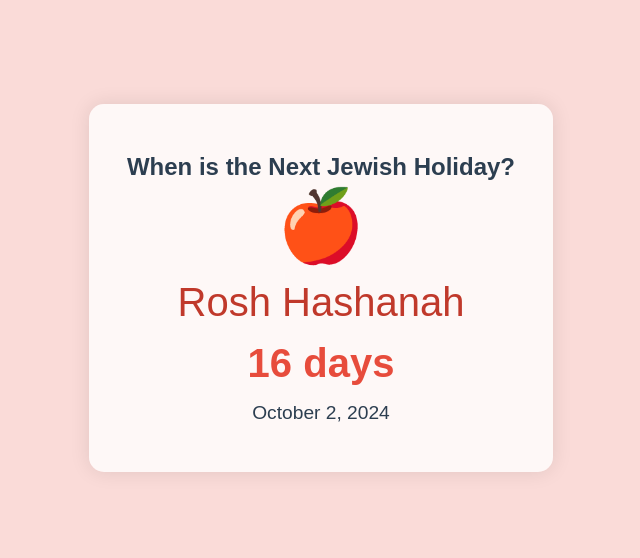
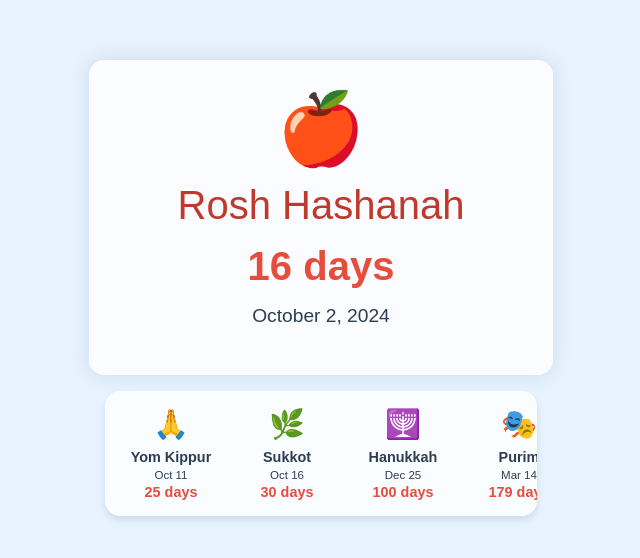
Before and after one commit to mankurtMankurt/jewish-holiday-countdown, a plain HTML site: page index.html in a window 1280 px wide. Shown: the part 112-670 px from the top of the page, without its empty margins (319-959 px from the left). Drawn offline with nearby package versions, Linux system fonts and the light colour scheme.

Commit message:
Update index.html
blue background, upcoming holidays

```diff
--- a/index.html
+++ b/index.html
@@ -16,15 +16,16 @@
         :root {
             --primary-color: #3498db;
             --secondary-color: #f39c12;
-            --background-color: #ecf0f1;
+            --background-color: #e6f3ff;
             --text-color: #2c3e50;
         }
         body {
             font-family: 'Arial', sans-serif;
             display: flex;
+            flex-direction: column;
             justify-content: center;
             align-items: center;
-            height: 100vh;
+            min-height: 100vh;
             margin: 0;
             background-color: var(--background-color);
             color: var(--text-color);
@@ -38,11 +39,6 @@
             box-shadow: 0 0 20px rgba(0,0,0,0.1);
             max-width: 80%;
             width: 400px;
-        }
-        h1 {
-            font-size: 1.5em;
-            margin-bottom: 0.5rem;
-            color: var(--text-color);
         }
         #holidayName {
             font-size: 2.5em;
@@ -65,32 +61,73 @@
             font-size: 1.2em;
             margin-bottom: 1rem;
         }
+        #upcomingHolidays {
+            display: flex;
+            justify-content: flex-start;
+            background-color: rgba(255, 255, 255, 0.8);
+            padding: 1rem;
+            border-radius: 15px;
+            box-shadow: 0 4px 6px rgba(0,0,0,0.1);
+            max-width: 80%;
+            width: 400px;
+            margin-top: 1rem;
+            overflow-x: auto;
+            scroll-behavior: smooth;
+            -webkit-overflow-scrolling: touch;
+        }
+        .holiday-item {
+            flex: 0 0 auto;
+            text-align: center;
+            font-size: 0.9em;
+            margin-right: 1rem;
+            width: 100px;
+        }
+        .holiday-item-emoji {
+            font-size: 2em;
+            margin-bottom: 0.5rem;
+        }
+        .holiday-item-name {
+            font-weight: bold;
+            margin-bottom: 0.3rem;
+        }
+        .holiday-item-date {
+            font-size: 0.8em;
+            margin-bottom: 0.2rem;
+        }
+        .holiday-item-countdown {
+            font-weight: bold;
+            color: var(--secondary-color);
+        }
         @keyframes pulse {
             0% { transform: scale(1); }
             50% { transform: scale(1.1); }
             100% { transform: scale(1); }
         }
         @media (max-width: 480px) {
-            #app { padding: 1rem; width: 90%; }
+            #app, #upcomingHolidays {
+                padding: 1rem;
+                width: 90%;
+            }
             #holidayName { font-size: 2em; }
             #holidayEmoji { font-size: 3em; }
             #countdown { font-size: 2em; }
+            .holiday-item { font-size: 0.8em; }
         }
     </style>
 </head>
 <body>
     <div id="app">
-        <h1>When is the Next Jewish Holiday?</h1>
         <div id="holidayEmoji"></div>
         <div id="holidayName"></div>
         <div id="countdown"></div>
         <div id="holidayDate"></div>
     </div>
+    <div id="upcomingHolidays"></div>
 
     <script>
         const holidays = [
             { name: "Rosh Hashanah", date: "2024-10-02T18:00:00", emoji: "🍎", theme: { primary: "#c0392b", secondary: "#e74c3c", background: "#fadbd8" } },
-            { name: "Yom Kippur", date: "2024-10-11T18:00:00", emoji: "📿", theme: { primary: "#2c3e50", secondary: "#34495e", background: "#eaecee" } },
+            { name: "Yom Kippur", date: "2024-10-11T18:00:00", emoji: "🙏", theme: { primary: "#2c3e50", secondary: "#34495e", background: "#eaecee" } },
             { name: "Sukkot", date: "2024-10-16T18:00:00", emoji: "🌿", theme: { primary: "#27ae60", secondary: "#2ecc71", background: "#e9f7ef" } },
             { name: "Hanukkah", date: "2024-12-25T18:00:00", emoji: "🕎", theme: { primary: "#2980b9", secondary: "#3498db", background: "#ebf5fb" } },
             { name: "Purim", date: "2025-03-14T18:00:00", emoji: "🎭", theme: { primary: "#8e44ad", secondary: "#9b59b6", background: "#f4ecf7" } },
@@ -98,13 +135,16 @@
             { name: "Shavuot", date: "2025-06-01T18:00:00", emoji: "📜", theme: { primary: "#16a085", secondary: "#1abc9c", background: "#e8f8f5" } }
         ];
 
-        function getNextHoliday() {
+        function getNextHolidays() {
             const now = moment();
-            return holidays.find(holiday => moment(holiday.date) > now) || holidays[0];
+            return holidays
+                .filter(holiday => moment(holiday.date) > now)
+                .sort((a, b) => moment(a.date) - moment(b.date));
         }
 
         function updateCountdown() {
-            const nextHoliday = getNextHoliday();
+            const nextHolidays = getNextHolidays();
+            const nextHoliday = nextHolidays[0];
             const now = moment();
             const holidayDate = moment(nextHoliday.date);
             const daysRemaining = holidayDate.diff(now, 'days');
@@ -117,7 +157,21 @@
             // Update theme
             document.documentElement.style.setProperty('--primary-color', nextHoliday.theme.primary);
             document.documentElement.style.setProperty('--secondary-color', nextHoliday.theme.secondary);
-            document.documentElement.style.setProperty('--background-color', nextHoliday.theme.background);
+
+            // Update upcoming holidays bar
+            const upcomingHolidaysHtml = nextHolidays.slice(1).map(holiday => {
+                const holidayDate = moment(holiday.date);
+                const daysUntil = holidayDate.diff(now, 'days');
+                return `
+                    <div class="holiday-item">
+                        <div class="holiday-item-emoji">${holiday.emoji}</div>
+                        <div class="holiday-item-name">${holiday.name}</div>
+                        <div class="holiday-item-date">${holidayDate.format('MMM D')}</div>
+                        <div class="holiday-item-countdown">${daysUntil} day${daysUntil !== 1 ? 's' : ''}</div>
+                    </div>
+                `;
+            }).join('');
+            document.getElementById('upcomingHolidays').innerHTML = upcomingHolidaysHtml;
 
             // Update structured data
             updateStructuredData(nextHoliday, holidayDate, daysRemaining);
@@ -147,6 +201,30 @@
 
         updateCountdown();
         setInterval(updateCountdown, 1000 * 60 * 60); // Update every hour
+
+        // Simple swipe detection
+        let touchStartX = 0;
+        let touchEndX = 0;
+        const upcomingHolidays = document.getElementById('upcomingHolidays');
+
+        upcomingHolidays.addEventListener('touchstart', e => {
+            touchStartX = e.changedTouches[0].screenX;
+        }, false);
+
+        upcomingHolidays.addEventListener('touchend', e => {
+            touchEndX = e.changedTouches[0].screenX;
+            handleSwipe();
+        }, false);
+
+        function handleSwipe() {
+            if (touchStartX - touchEndX > 50) {
+                // Swipe left
+                upcomingHolidays.scrollBy({ left: 100, behavior: 'smooth' });
+            } else if (touchEndX - touchStartX > 50) {
+                // Swipe right
+                upcomingHolidays.scrollBy({ left: -100, behavior: 'smooth' });
+            }
+        }
     </script>
 </body>
 </html>
```
